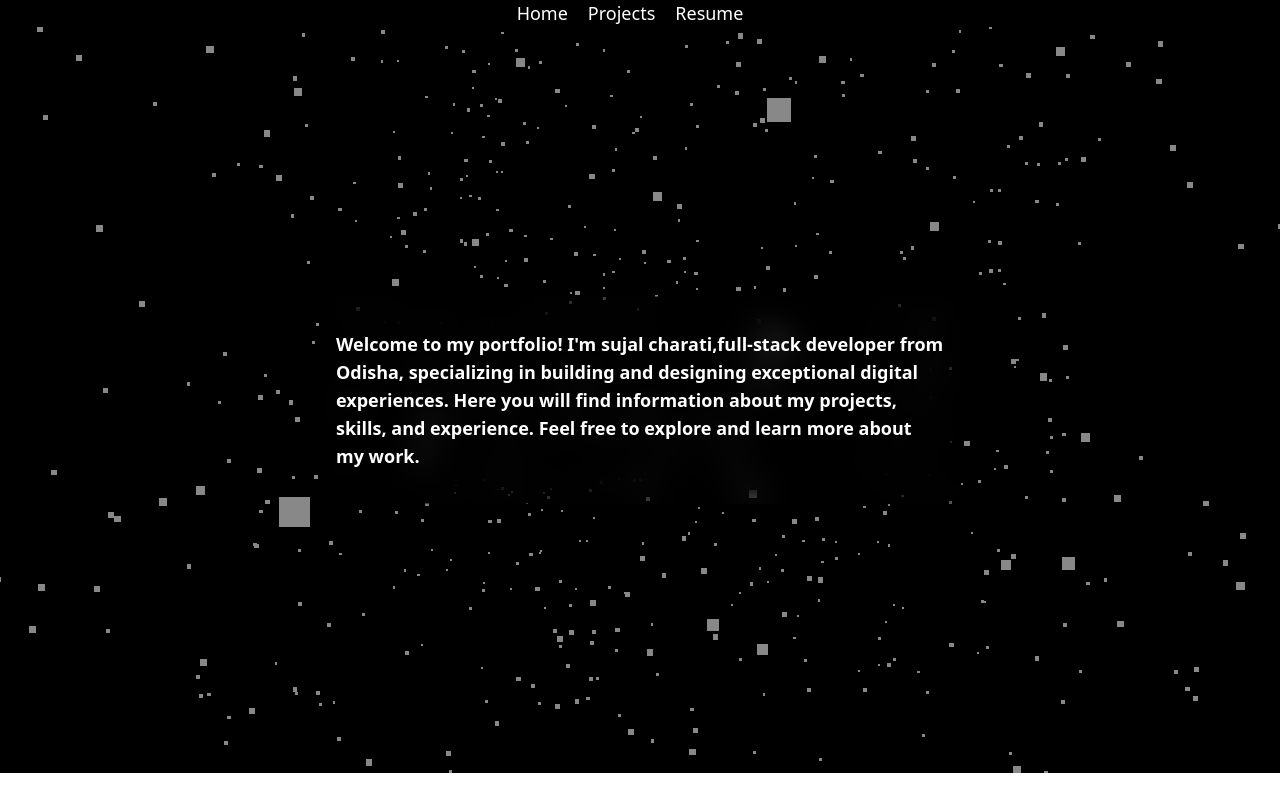
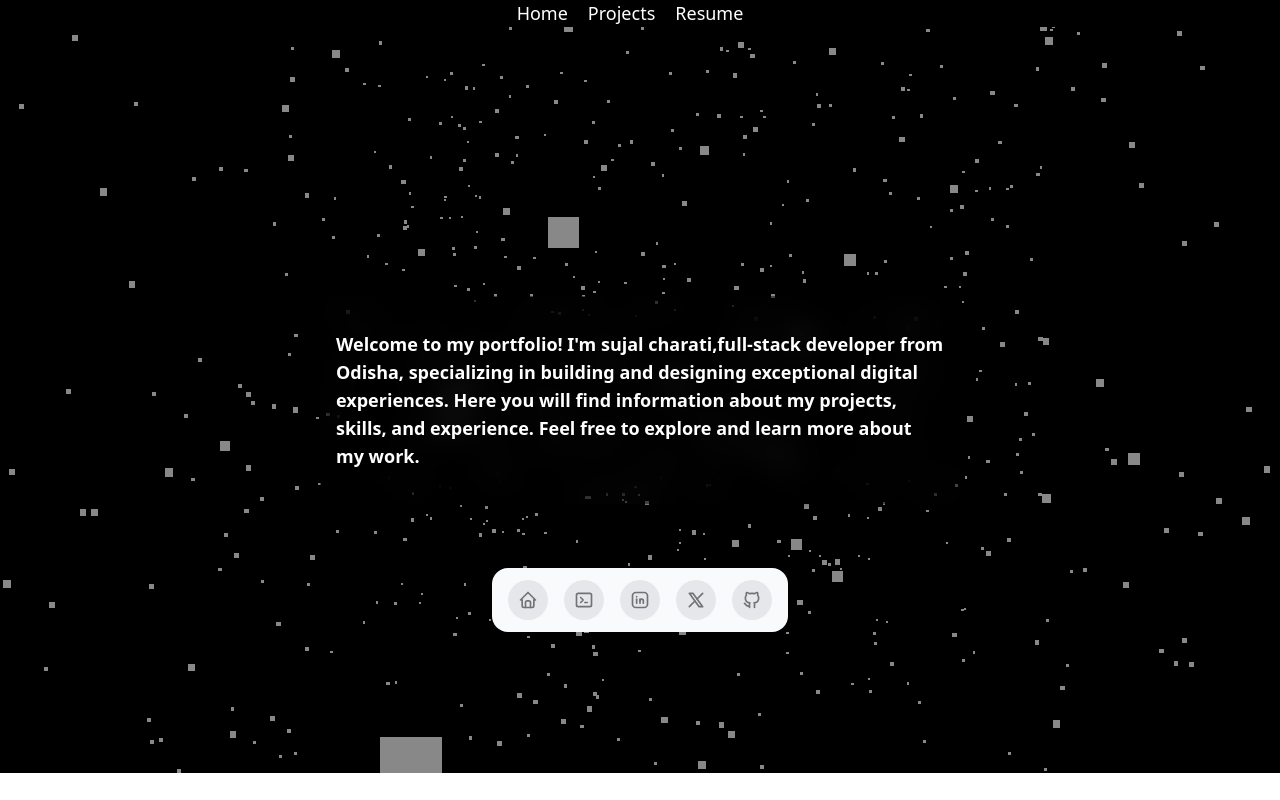
Before and after one commit to sujalcharati/portfolio, a Next.js app: page /Home in a window 1280 px wide. Shown: the top 800 px of the page. Built offline with nearby package versions, Linux system fonts and the light colour scheme.

Commit message:
dock_styling

```diff
--- a/app/components/FloatingDockDemo.tsx
+++ b/app/components/FloatingDockDemo.tsx
@@ -1,121 +1,13 @@
-// "use client";
-// import React from 'react';
-// import '@fortawesome/fontawesome-free/css/all.min.css';
 
-// export const Contact: React.FC = () => {
-//   return (
-//     <div className="bg-black text-white min-h-screen p-6">
-//       <div className="flex justify-start items-center min-h-20">
-//         <h3 className="text-4xl">Contact 🚀</h3>
-//       </div>
-//       <div className="flex items-center mt-6 space-x-4">
-//         <a href="https://github.com/sujalcharati" target="_blank" rel="noopener noreferrer">
-//           <i className="fab fa-github text-3xl"></i>
-//         </a>
-//         <a href="https://www.linkedin.com/in/sujal-charati-2468931ba/" target="_blank" rel="noopener noreferrer">
-//           <i className="fab fa-linkedin text-3xl"></i>
-//         </a>
-//         <a href="">
-//           <i className="fas fa-envelope text-3xl"></i>
-//         </a>
-//         <a href="https://x.com/suj25887" target="_blank" rel="noopener noreferrer">
-//           <i className="fab fa-twitter text-3xl"></i>
-//         </a>
-//       </div>
-
-//     </div>
-//   );
-// };
-// import React from "react";
-// import { FloatingDock } from "@/components/ui/floating-dock";
-// import {
-//   IconBrandGithub,
-//   IconBrandX,
-//   IconExchange,
-//   IconHome,
-//   IconNewSection,
-//   IconTerminal2,
-// } from "@tabler/icons-react";
-// import Image from "next/image";
-
-// export function Contact () {
-//   const links = [
-//     {
-//       title: "Home",
-//       icon: (
-//         <IconHome className="h-full w-full text-neutral-500 dark:text-neutral-300" />
-//       ),
-//       href: "#",
-//     },
-
-//     {
-//       title: "Products",
-//       icon: (
-//         <IconTerminal2 className="h-full w-full text-neutral-500 dark:text-neutral-300" />
-//       ),
-//       href: "#",
-//     },
-//     {
-//       title: "Components",
-//       icon: (
-//         <IconNewSection className="h-full w-full text-neutral-500 dark:text-neutral-300" />
-//       ),
-//       href: "#",
-//     },
-//     {
-//       title: "Aceternity UI",
-//       icon: (
-//         <Image
-//           src="https://assets.aceternity.com/logo-dark.png"
-//           width={20}
-//           height={20}
-//           alt="Aceternity Logo"
-//         />
-//       ),
-//       href: "#",
-//     },
-//     {
-//       title: "Changelog",
-//       icon: (
-//         <IconExchange className="h-full w-full text-neutral-500 dark:text-neutral-300" />
-//       ),
-//       href: "#",
-//     },
-
-//     {
-//       title: "Twitter",
-//       icon: (
-//         <IconBrandX className="h-full w-full text-neutral-500 dark:text-neutral-300" />
-//       ),
-//       href: "#",
-//     },
-//     {
-//       title: "GitHub",
-//       icon: (
-//         <IconBrandGithub className="h-full w-full text-neutral-500 dark:text-neutral-300" />
-//       ),
-//       href: "#",
-//     },
-//   ];
-//   return (
-//     <div className="flex items-center justify-center h-[35rem] w-full">
-//       <FloatingDock
-//         mobileClassName="translate-y-20" // only for demo, remove for production
-//         items={links}
-//       />
-//     </div>
-//   );
-// }
 
 import React from "react";
 import { FloatingDock } from "../components/ui/floating-dock";
 import {
   IconBrandGithub,
   IconBrandX,
-  IconExchange,
   IconHome,
-  IconNewSection,
   IconTerminal2,
+  IconBrandLinkedin,
 } from "@tabler/icons-react";
 import Image from "next/image";
 
@@ -130,49 +22,40 @@ export function FloatingDockDemo() {
     },
 
     {
-      title: "Products",
+      title: "Projects",
       icon: (
         <IconTerminal2 className="h-full w-full text-neutral-500 dark:text-neutral-300" />
       ),
       href: "#",
     },
     {
-      title: "Components",
+      title: "Linkedin",
       icon: (
-        <IconNewSection className="h-full w-full text-neutral-500 dark:text-neutral-300" />
+        <IconBrandLinkedin className="h-full w-full text-neutral-500 dark:text-neutral-300" />
       ),
-      href: "#",
+      href: "https://www.linkedin.com/in/sujal-charati-2468931ba/",
     },
-
-    {
-      title: "Changelog",
-      icon: (
-        <IconExchange className="h-full w-full text-neutral-500 dark:text-neutral-300" />
-      ),
-      href: "#",
-    },
-
     {
       title: "Twitter",
       icon: (
         <IconBrandX className="h-full w-full text-neutral-500 dark:text-neutral-300" />
       ),
-      href: "#",
+      href: "https://x.com/suj25887",
     },
     {
       title: "GitHub",
       icon: (
         <IconBrandGithub className="h-full w-full text-neutral-500 dark:text-neutral-300" />
       ),
-      href: "#",
+      href: "https://github.com/sujalcharati",
     }
   ];
   return (
-    <div className="flex items-center justify-center h-[35rem] w-full">
+    <div className="flex items-center justify-center pt-0 h-[35rem] w-full fixed top-80">
       <FloatingDock
         mobileClassName="translate-y-20" // only for demo, remove for production
         items={links}
       />
     </div>
-  );
+    );
 }
```
